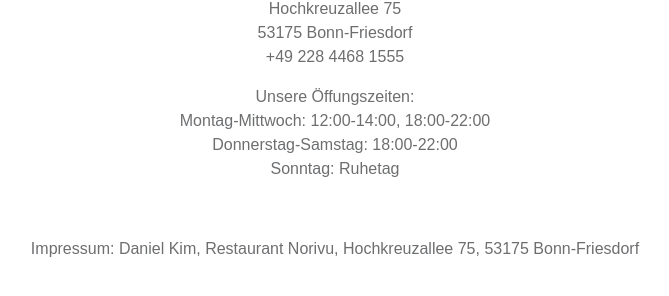
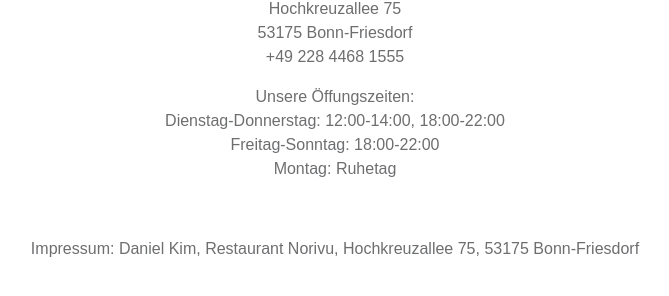
Before and after one commit to baankim/norivu, a Jekyll site: the page built from index.html, in a window 1280 px wide. Shown: the part 323-619 px from the top of the page, without its empty margins (305-974 px from the left). Built offline with Jekyll 4.4.1, drawn with Linux system fonts in a browser that asks for light colours; nearby versions of some CDN libraries.

Commit message:
오픈 시간을 변경합니다.

```diff
--- a/index.html
+++ b/index.html
@@ -14,10 +14,10 @@
       </p>
 
       <p>
-        Unsere Öffungszeiten:<br>
-        Montag-Mittwoch: 12:00-14:00, 18:00-22:00<br>
-        Donnerstag-Samstag: 18:00-22:00<br>
-        Sonntag: Ruhetag
+        Unsere Öffungszeiten:<br>
+        Dienstag-Donnerstag: 12:00-14:00, 18:00-22:00<br>
+        Freitag-Sonntag: 18:00-22:00<br>
+        Montag: Ruhetag
       </p>
 
       <p>&nbsp;</p>
```
